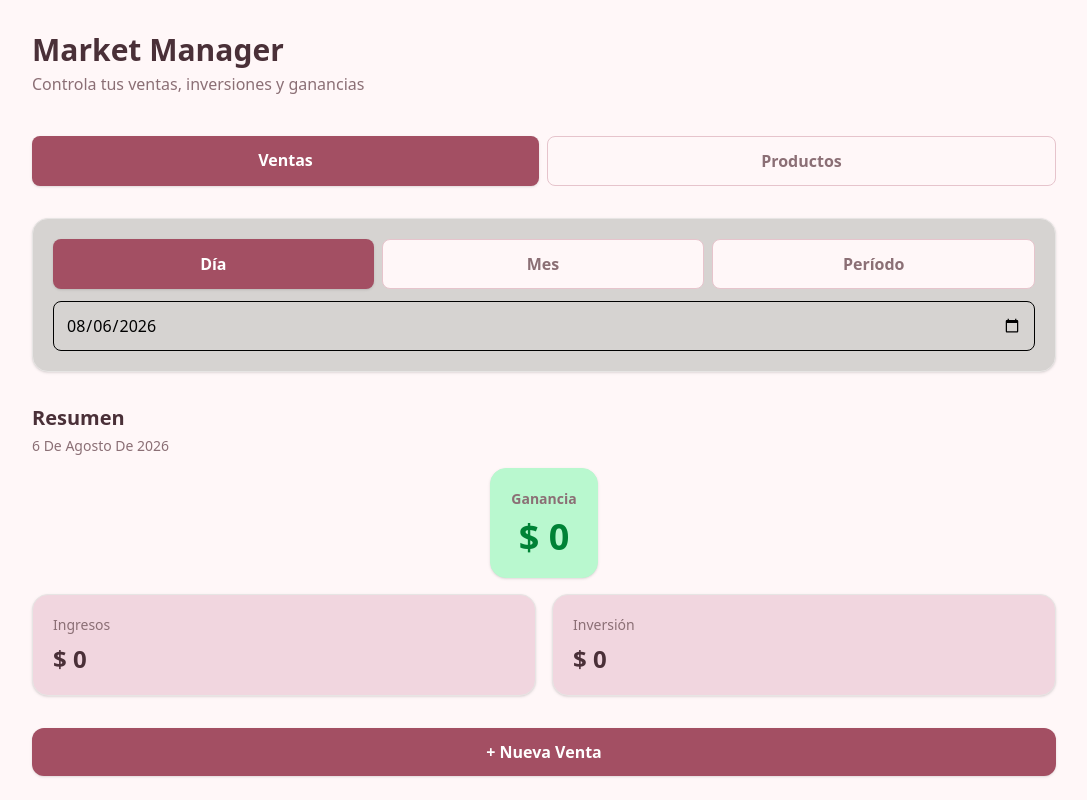
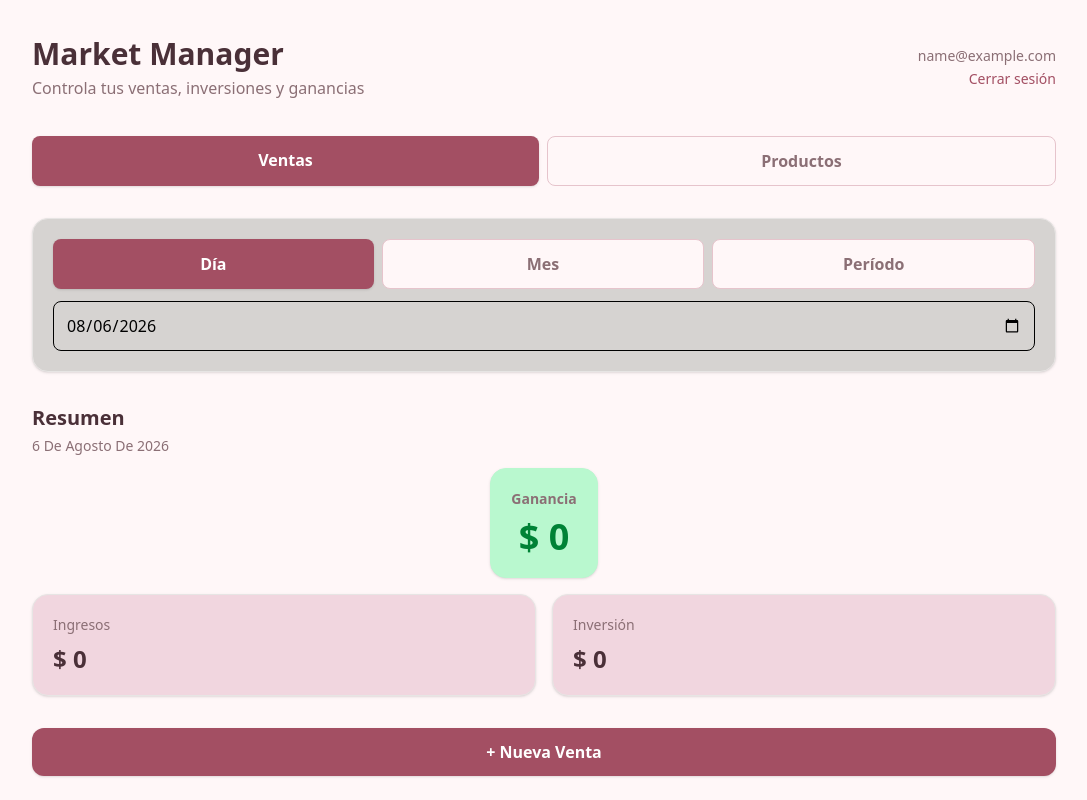
Before and after one commit to Serech-dev/market-manager, a React app in the folder frontend/: page / in a window 1280 px wide. Shown: the top 800 px of the page, without its empty margins (96-1183 px from the left). Built offline with nearby package versions, Linux system fonts and the light colour scheme; no server answers; sample sign-in values are in the browser's storage; the HTML template or start-up script is replaced by a standard one.

Commit message:
[front] implement logout and user display

```diff
--- a/frontend/src/App.jsx
+++ b/frontend/src/App.jsx
@@ -8,6 +8,7 @@ import EditSale from "./pages/EditSale";
 import Products from "./pages/Products";
 import NewSale from "./pages/NewSale";
 import Login from "./pages/Login";
+import ProtectedRoute from "./components/ProtectedRoute";
 
 
 function App() {
@@ -23,6 +24,9 @@ function App() {
 
         <BrowserRouter>
             <Routes>
+                <Route path="/login" element={<Login />} />
+
+                <Route element={<ProtectedRoute />}>
                     <Route path="/" element={<Dashboard />} />
                     <Route path="/new-sale" element={<NewSale />} />
                     <Route path="/sales/:id/edit" element={<EditSale />} />
@@ -35,7 +39,7 @@ function App() {
                         path="/products/new"
                         element={<NewProduct />}
                     />
-                <Route path="/login" element={<Login />} />
+                </Route>
             </Routes>
         </BrowserRouter>
         </>
--- /dev/null
+++ b/frontend/src/components/ProtectedRoute.jsx
@@ -0,0 +1,14 @@
+import { Navigate, Outlet } from "react-router-dom";
+
+
+function ProtectedRoute() {
+    const token = localStorage.getItem("authToken");
+
+    if (!token) {
+        return <Navigate to="/login" replace />;
+    }
+
+    return <Outlet />;
+}
+
+export default ProtectedRoute;
--- a/frontend/src/pages/Dashboard.jsx
+++ b/frontend/src/pages/Dashboard.jsx
@@ -1,11 +1,11 @@
 import ConfirmDialog from "../components/ConfirmDialog";
 import AppNavigation from "../components/AppNavigation";
+import { Link, useNavigate } from "react-router-dom";
 import SummaryCard from "../components/SummaryCard";
 import api, { getApiError } from "../services/api";
 import FilterBar from "../components/FilterBar";
 import SaleCard from "../components/SaleCard";
 import { useEffect, useState } from "react";
-import { Link } from "react-router-dom";
 import toast from "react-hot-toast";
 
 
@@ -145,6 +145,17 @@ function Dashboard() {
         return `${from} — ${to}`;
     }
 
+    const user = JSON.parse(
+        localStorage.getItem("authUser") || "null"
+    );
+
+    function handleLogout() {
+        localStorage.removeItem("authToken");
+        localStorage.removeItem("authUser");
+
+        navigate("/login");
+    }
+
     const invalidPeriod =
         filterMode === "period" &&
         selectedDateFrom > selectedDateTo;
@@ -153,7 +164,8 @@ function Dashboard() {
         <div className="min-h-screen bg-[var(--surface)] px-4 py-8">
             <div className="mx-auto max-w-5xl space-y-8">
 
-                <header className="min-h-[72px]">
+                <header className="flex min-h-[72px] items-center justify-between gap-4">
+                    <div>
                         <h1 className="text-3xl font-bold text-[var(--text-primary)]">
                             Market Manager
                         </h1>
@@ -161,6 +173,35 @@ function Dashboard() {
                         <p className="mt-1 text-[var(--text-secondary)]">
                             Controla tus ventas, inversiones y ganancias
                         </p>
+                    </div>
+
+                    <div className="max-w-[160px] shrink-0 text-right">
+                        <p
+                            className="
+                                truncate
+                                text-sm
+                                font-medium
+                                text-[var(--text-secondary)]
+                            "
+                            title={user?.email}
+                        >
+                            {user?.email}
+                        </p>
+
+                        <button
+                            type="button"
+                            onClick={handleLogout}
+                            className="
+                                text-sm
+                                font-medium
+                                text-[var(--primary)]
+                                transition
+                                hover:opacity-80
+                            "
+                        >
+                            Cerrar sesión
+                        </button>
+                    </div>
                 </header>
 
                 <AppNavigation />
```
Lines whose indentation alone changed are shown as unchanged.
